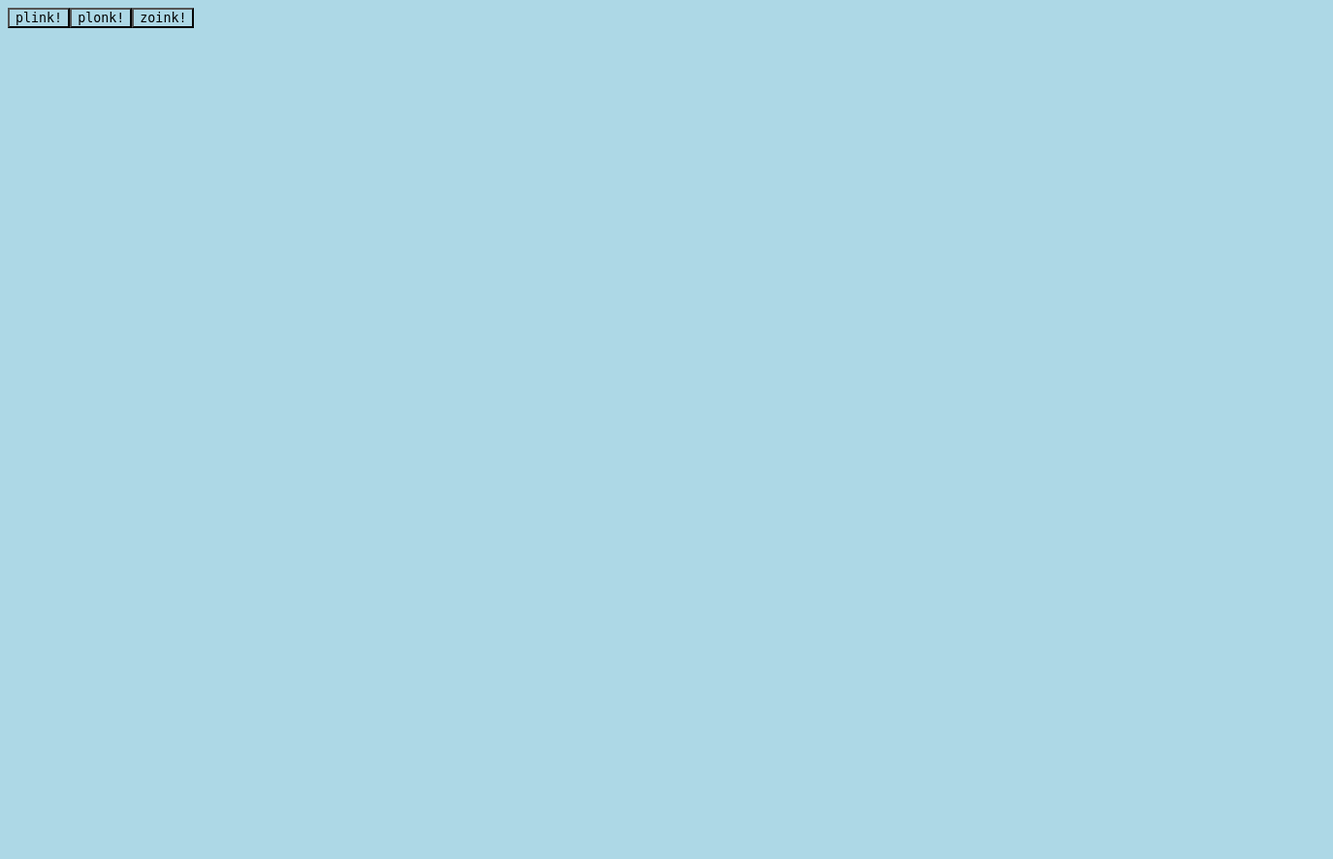
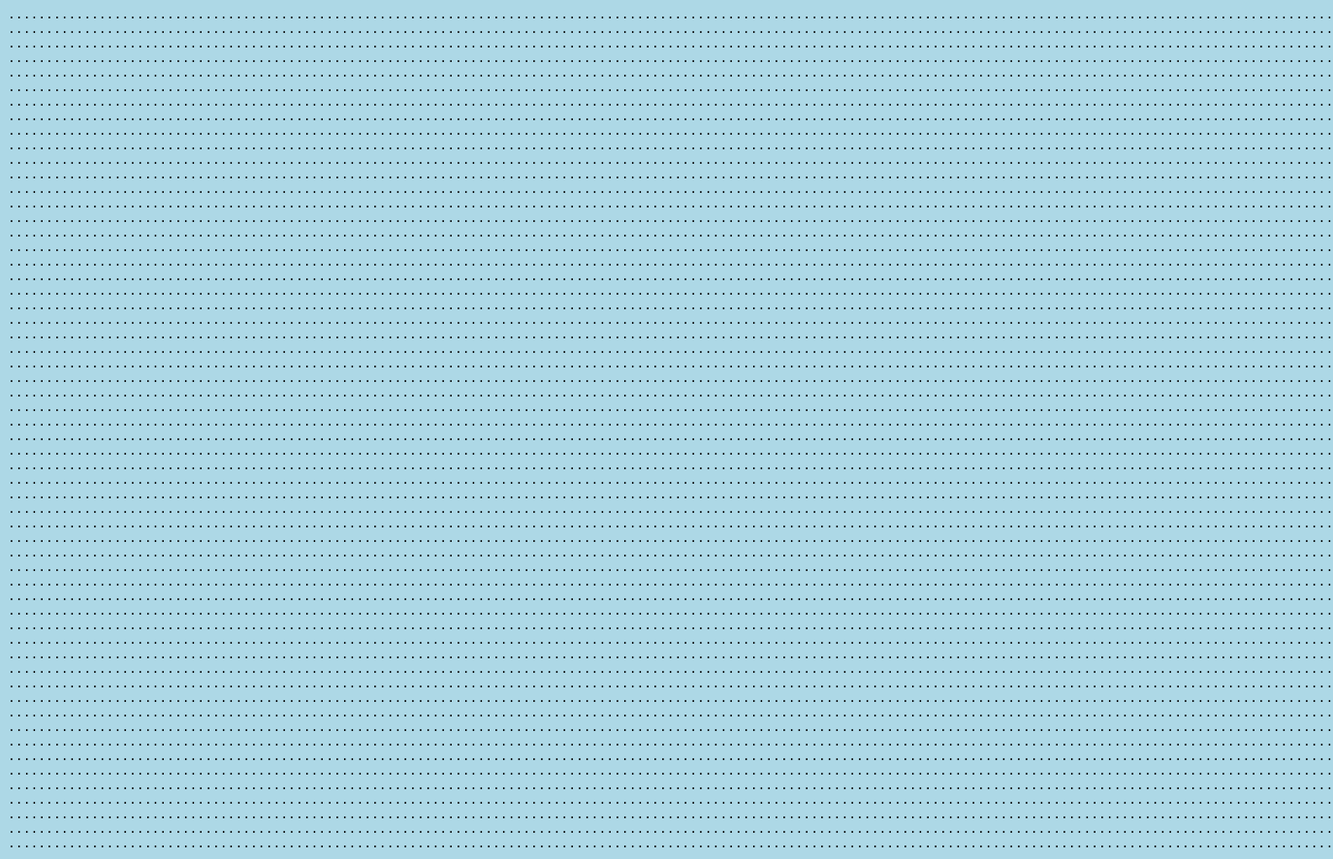
Before and after one commit to mohsenil85/game, a plain HTML site: page index.html in a window 1280 px wide. Shown: the whole page at 97% size, 1375 px wide, since content can reach past the window. Before the commit the page ends 800 px from the top, so only its background shows below. Drawn offline with Linux system fonts and the light colour scheme.

Commit message:
resizing filed of rocks

```diff
--- a/css/main.css
+++ b/css/main.css
@@ -1,4 +1,4 @@
 * {
   background-color: lightblue;
-  font-family:"Mono";
+  font-family: monospace;
 }
--- a/js/main.js
+++ b/js/main.js
@@ -1,5 +1,5 @@
 (function($){
-    var charWidth = 10;
+  var charWidth = 7;
   var charHeight = 14;
   var ListView = Backbone.View.extend({
     el: $('body'),
@@ -13,43 +13,37 @@
 
 
     initialize: function(){
-            _.bindAll(this, 'render', 'addItem', 'addItem10', 'clear', 'getDemensions');
+      _.bindAll(this, 'render',  'fillRow', 'fillCol');
 
-            $(window).on('resize', this.getDemensions);
+      $(window).on('resize', this.fillCol);
 
       this.counter = 0;
       this.render();
     },
     render: function(){
-            $(this.el).append("<button id='add'>plink!</button>");
-            $(this.el).append("<button id='add10'>plonk!</button>");
-            $(this.el).append("<button id='clearAll'>zoink!</button>");
-            $(this.el).append("<span id='height'></span>");
-            $(this.el).append("<span id='width'></span>");
-            $(this.el).append("<ul></ul>");
-            $(this.el).append("<div id='gameArea'></div>");
+      this.fillCol();
+      $(this.el).addClass('gameArea');
 
     },
 
-        addItem: function(){
-            this.counter++;
-            $('ul', this.el).append("<li>hello dawg" + this.counter +"</li>");
+    fillRow: function(){
+      var width = window.innerWidth / charWidth - 8;
+      _.each(_.range(width), function(){
+        $(this.el).append(".");
+      }, this);
+      $(this.el).append("<br>");
     },
 
-        addItem10: function(){
-            _.each(_.range(10),function(){
-                this.addItem();
-            }, this)
-        },
-
-        getDemensions: function(){
-            $('#height').html("height = " + window.innerHeight + " ");
-            $('#width').html("width = " + window.innerWidth + " ");
+    fillCol: function(){
+      this.clear();
+      var height = window.innerHeight / charHeight;
+      _.each(_.range(height), function(){
+        this.fillRow();
+      }, this);
     },
 
     clear: function(){
       $(this.el).empty();
-            this.initialize();
     }
   });
 
```
Lines whose indentation alone changed are shown as unchanged.
